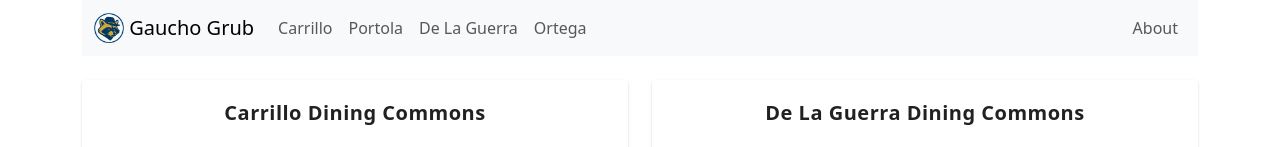
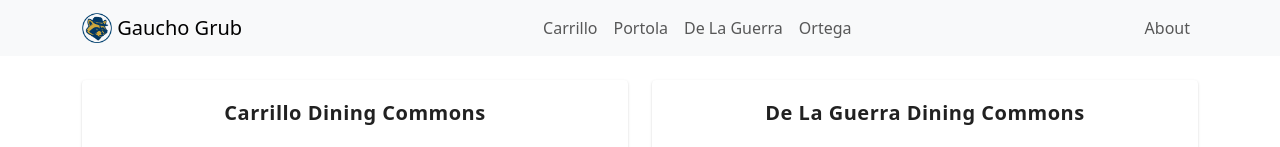
Before and after one commit to ngostream/gauchogrub, a React (Vite) app in the folder client/: page / in a window 1280 px wide. Shown: the top 147 px of the page. Built offline with nearby package versions, Linux system fonts and the light colour scheme; no server answers; grey boxes are pictures that could not be loaded.

Commit message:
navbar spacing and extension

```diff
--- a/client/src/App.css
+++ b/client/src/App.css
@@ -1,3 +1,13 @@
+/* Make navbar span full width */
+.nav-fullwidth {
+  width: 100vw !important;
+  left: 50%;
+  right: 50%;
+  margin-left: -50vw;
+  margin-right: -50vw;
+  position: relative;
+  border-radius: 0 !important;
+}
 body{
   /* background-color: rgb(15, 60, 103); maybe use for shadow instead?*/
   overflow-x: hidden;
--- a/client/src/components/Nav.jsx
+++ b/client/src/components/Nav.jsx
@@ -15,11 +15,11 @@ function NavigationBar() {
     <>
       <Navbar
         expand="lg"
-        className="bg-body-tertiary"
+        className="bg-body-tertiary nav-fullwidth"
         expanded={expanded}
         onToggle={setExpanded}
       >
-        <Container>
+  <Container>
           <Navbar.Brand href="/">
             <img
               alt=""
@@ -32,7 +32,7 @@ function NavigationBar() {
           </Navbar.Brand>
         <Navbar.Toggle aria-controls="basic-navbar-nav" />
         <Navbar.Collapse id="basic-navbar-nav">
-        <Nav className="me-auto" onSelect={handleSelect}>
+  <Nav className="mx-auto" onSelect={handleSelect}>
           <Nav.Link as={Link} to="/Carrillo%20Dining%20Commons" onClick={handleSelect}>Carrillo</Nav.Link>
           <Nav.Link as={Link} to="/Portola%20Dining%20Commons" onClick={handleSelect}>Portola</Nav.Link>
           <Nav.Link as={Link} to="/De%20La%20Guerra%20Dining%20Commons" onClick={handleSelect}>De La Guerra</Nav.Link>
```
